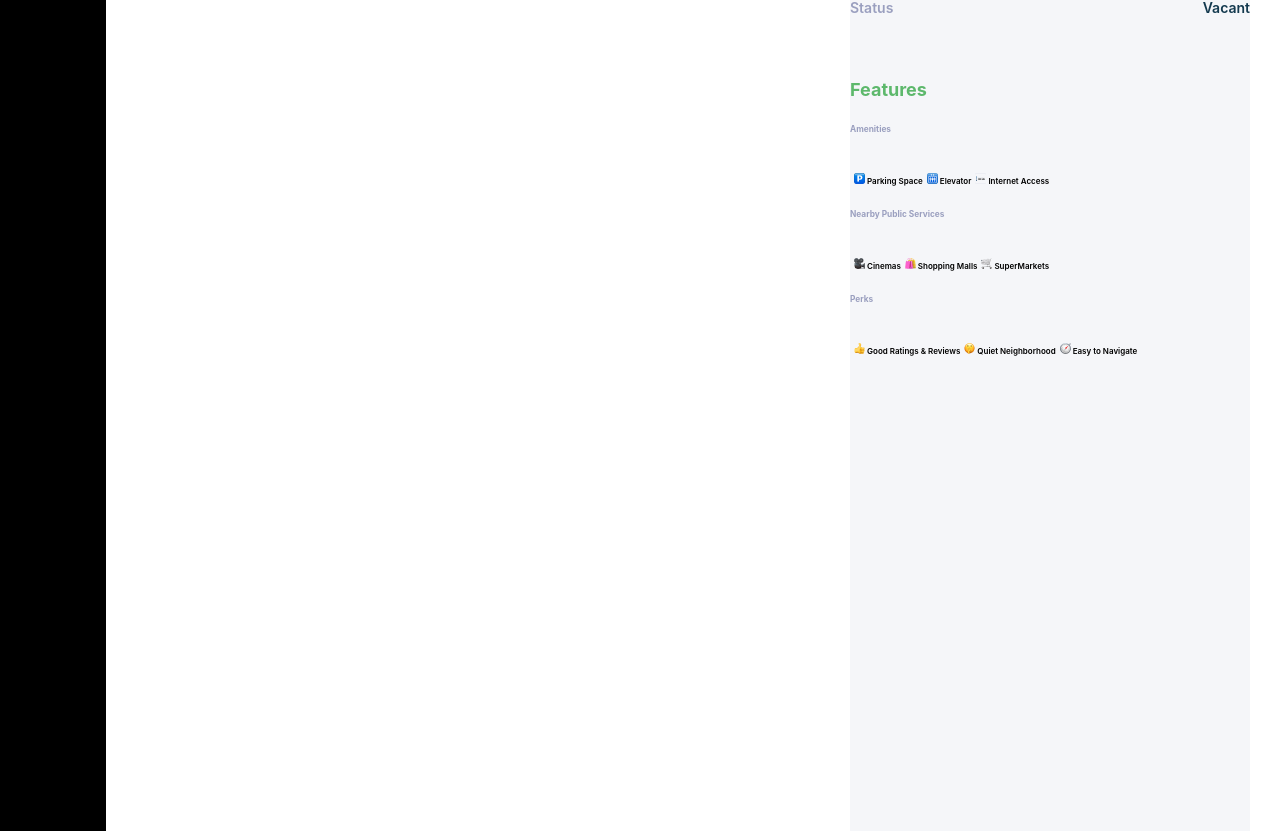
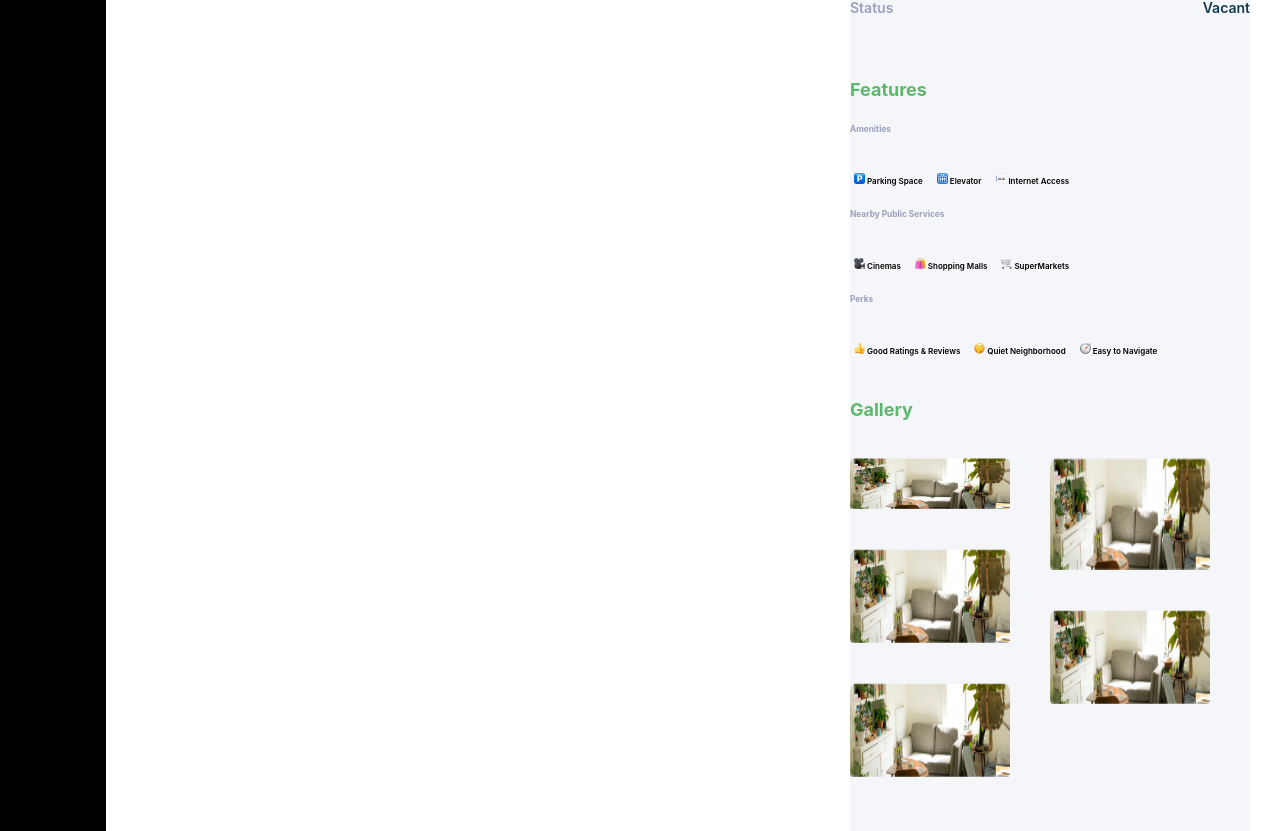
Before and after one commit to LamideAnifowoshe/knob, a React (Create React App) app: page / in a window 1280 px wide. Shown: the part 636-1467 px from the top of the page. Built offline with nearby package versions, Linux system fonts and the light colour scheme.

Commit message:
update SpaceDetailView

```diff
--- a/src/components/SpaceDetailView/SpaceDetailView.css
+++ b/src/components/SpaceDetailView/SpaceDetailView.css
@@ -101,10 +101,24 @@
   line-height: 11px;
   color: #000000;
   text-align: center;
-  padding-left: 4px;
+  padding: 0 10px 0 4px;
 }
 
 .services ul li img {
   width: 11px;
   height: 11px;
 }
+
+.space-gallery {
+  max-height: 432px;
+}
+
+.gallery {
+  display: flex;
+  flex-flow: column wrap;
+  height: 387px;
+}
+
+.gallery-image img {
+  width: 160px;
+}
--- a/src/components/SpaceDetailView/index.js
+++ b/src/components/SpaceDetailView/index.js
@@ -126,6 +126,36 @@ const SpaceDetailView = () => {
           </div>
         </div>
       </div>
+
+      <div className="space-gallery">
+        <div>
+          <h3 className="space-info" style={{ paddingTop: "40px" }}>
+            Gallery
+          </h3>
+        </div>
+
+        <div className="gallery">
+          <div className="gallery-image">
+            <img src={myspace} style={{ height: "51px" }} alt="" />
+          </div>
+
+          <div className="gallery-image">
+            <img src={myspace} style={{ height: "94px" }} alt="" />
+          </div>
+
+          <div className="gallery-image">
+            <img src={myspace} style={{ height: "94px" }} alt="" />
+          </div>
+
+          <div className="gallery-image">
+            <img src={myspace} style={{ height: "112px" }} alt="" />
+          </div>
+
+          <div className="gallery-image">
+            <img src={myspace} style={{ height: "94px" }} alt="" />
+          </div>
+        </div>
+      </div>
     </div>
   );
 };
```
